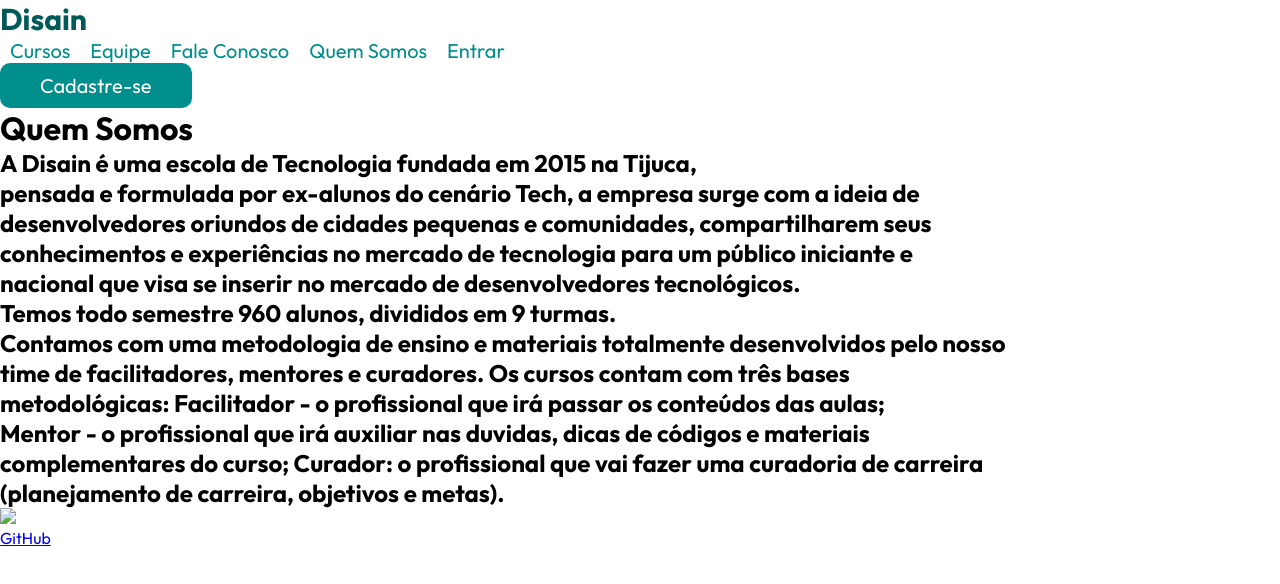
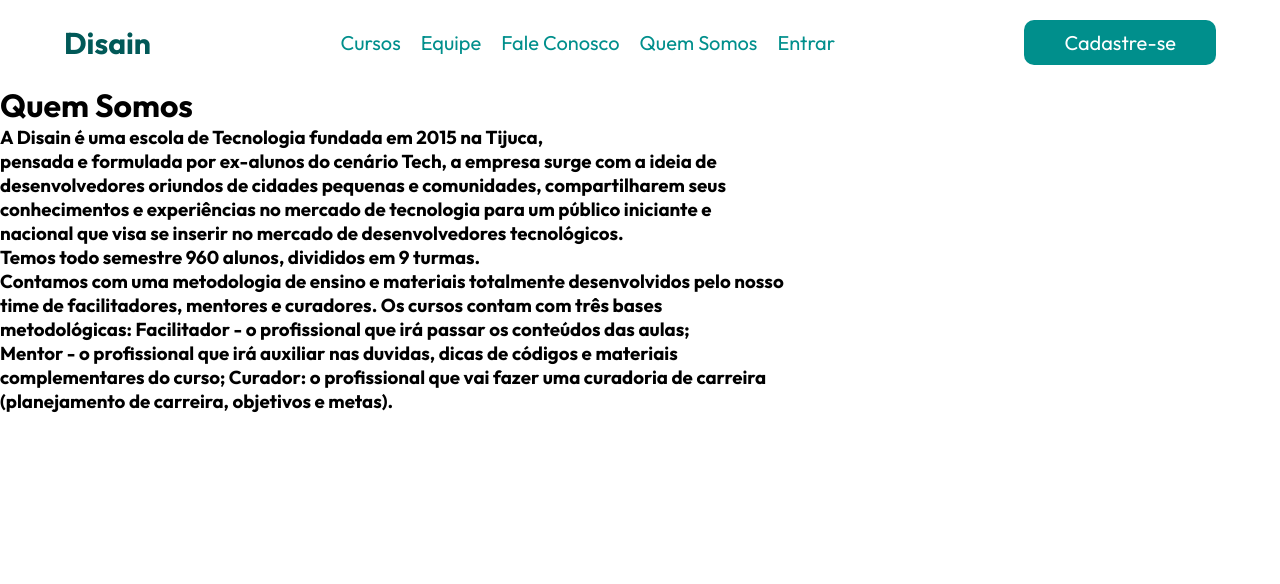
Before and after one commit to Diego-Fernando-Reis/Disain, a plain HTML site: page quem-somos.html in a window 1280 px wide. Drawn offline with Linux system fonts and the light colour scheme.

Commit message:
Terceira Modificação de Quem Somos

```diff
--- a/quem-somos.html
+++ b/quem-somos.html
@@ -13,6 +13,7 @@
   <body>
     <header>
       <div class="menu">
+        <div class="interno">
           <div class="logo">
             <h4>Disain</h4>
           </div>
@@ -25,11 +26,12 @@
           </ul>
           <button>Cadastre-se</button>
         </div>
+      </div>
     <div class="banner">
       <div class="titulo">
         <h1>Quem Somos</h1>
-        <h2>A Disain é uma escola de Tecnologia fundada em 2015 na Tijuca, <br>pensada e formulada por ex-alunos do cenário Tech, a empresa surge com a ideia de <br>desenvolvedores oriundos de cidades pequenas e comunidades, compartilharem seus <br>conhecimentos e experiências no mercado de tecnologia  para um público iniciante e <br>nacional que visa se inserir no mercado de desenvolvedores tecnológicos. <br>Temos todo semestre 960 alunos, divididos em 9 turmas.
-            <br>Contamos com uma metodologia de ensino e materiais totalmente desenvolvidos pelo nosso <br>time de facilitadores, mentores e curadores. Os cursos contam com três bases <br>metodológicas: Facilitador - o profissional que irá passar os conteúdos das aulas; <br>Mentor - o profissional que irá auxiliar nas duvidas, dicas de códigos e materiais <br>complementares do curso; Curador: o profissional que vai fazer uma curadoria de carreira <br>(planejamento de carreira, objetivos e metas).</h2>
+        <h3>A Disain é uma escola de Tecnologia fundada em 2015 na Tijuca, <br>pensada e formulada por ex-alunos do cenário Tech, a empresa surge com a ideia de <br>desenvolvedores oriundos de cidades pequenas e comunidades, compartilharem seus <br>conhecimentos e experiências no mercado de tecnologia  para um público iniciante e <br>nacional que visa se inserir no mercado de desenvolvedores tecnológicos. <br>Temos todo semestre 960 alunos, divididos em 9 turmas.
+            <br>Contamos com uma metodologia de ensino e materiais totalmente desenvolvidos pelo nosso <br>time de facilitadores, mentores e curadores. Os cursos contam com três bases <br>metodológicas: Facilitador - o profissional que irá passar os conteúdos das aulas; <br>Mentor - o profissional que irá auxiliar nas duvidas, dicas de códigos e materiais <br>complementares do curso; Curador: o profissional que vai fazer uma curadoria de carreira <br>(planejamento de carreira, objetivos e metas).</h3>
        </div>
 
 <!-- Essa é a primeira parte e contém referências às outras duas páginas para poder enviar para o CSS. -->
@@ -37,14 +39,5 @@
 
      </header>
 
-     <footer>
-        <a href="https://github.com/Diego-Fernando-Reis/Disain" target="_blank" rel="noopener noreferrer">
-            <img src="./img/github.svg"></img>
-        <p>GitHub</p>
-    </a>
-
-     </footer>
-    </div>
-
  </body>
 </html>
```
Lines whose indentation alone changed are shown as unchanged.
